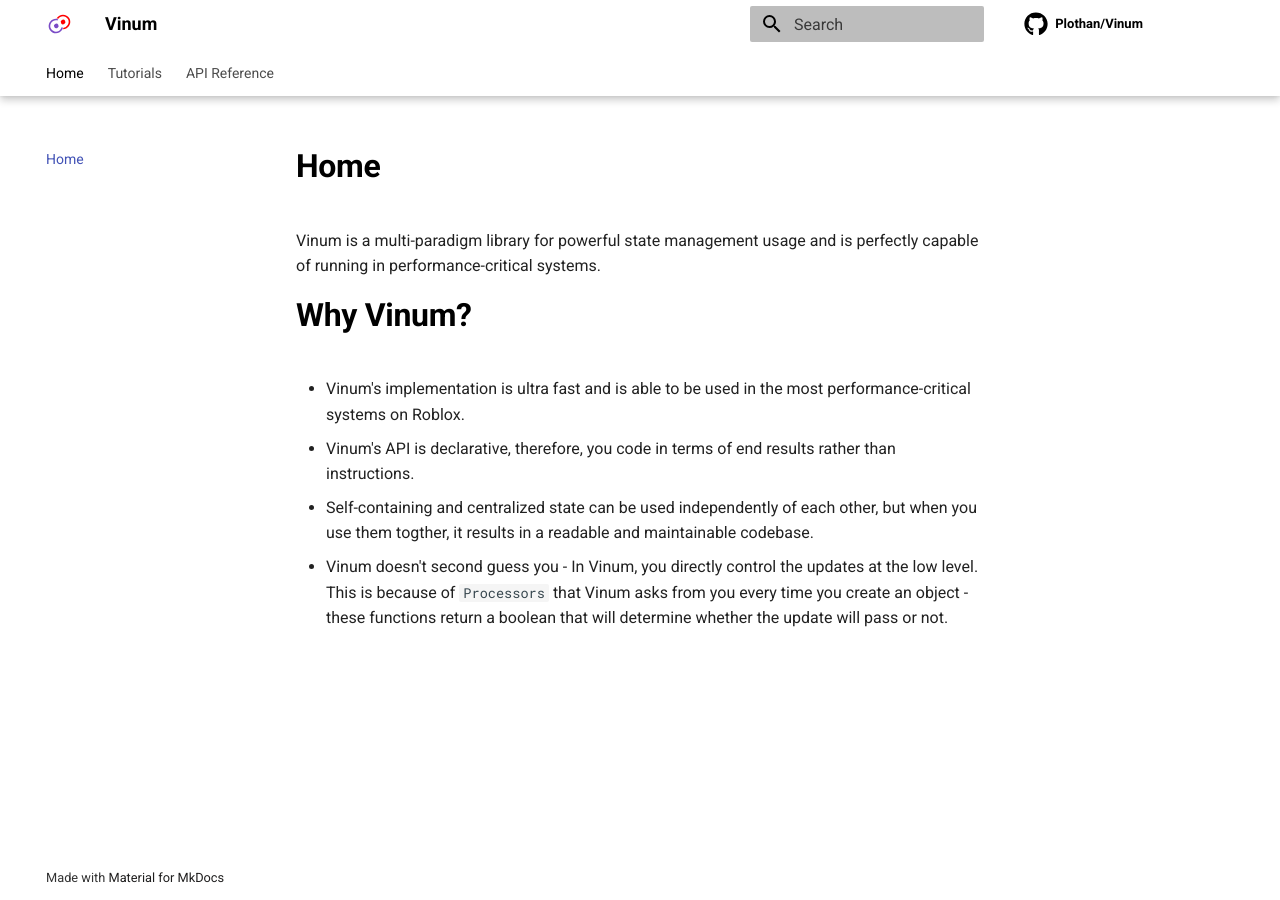
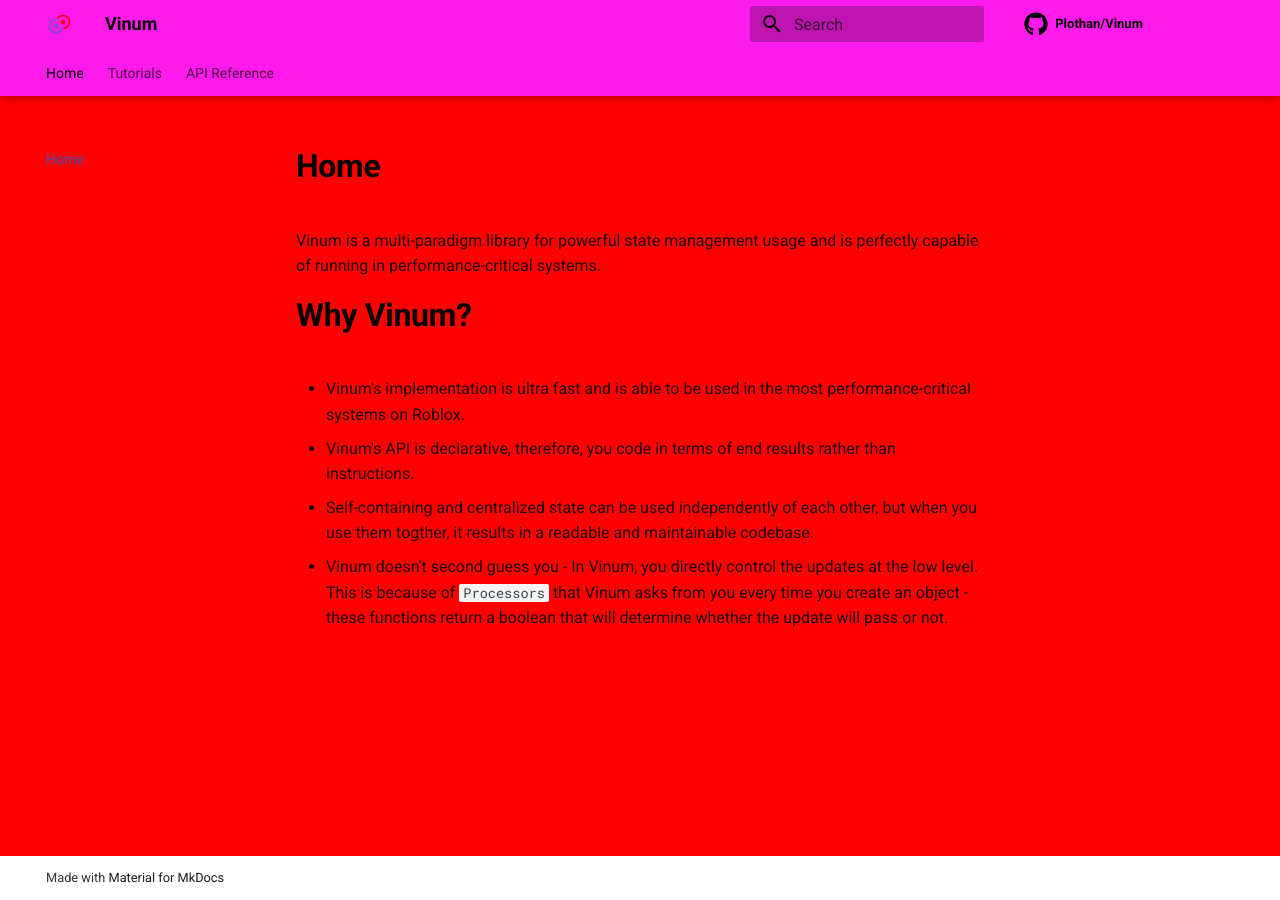
Before and after one commit to vinum-team/Vinum, an MkDocs documentation site: the page built from docs/index.md, in a window 1280 px wide. Built offline with MkDocs 1.6.1 and Material for MkDocs 9.7.7, drawn with Linux system fonts in a browser that asks for light colours; comment, search, counter and statistics services are not loaded.

Commit message:
Update theme.css

```diff
--- a/docs/stylesheets/theme.css
+++ b/docs/stylesheets/theme.css
@@ -1,5 +1,5 @@
 :root > * {
-    --md-primary-fg-color:               hsl(0, 0%, 100%);
+    --md-primary-fg-color:               hsl(305, 100%, 55%);
     --md-primary-fg-color--light:        rgb(152, 151, 151);
     --md-primary-fg-color--dark:         rgb(64, 64, 64);
     --md-primary-bg-color:               rgb(0, 0, 0);
@@ -10,10 +10,10 @@
     --md-default-fg-color--light:        hwb(0 0% 100%);
     --md-default-fg-color--lighter:      hsl(0, 0%, 0%);
     --md-default-fg-color--lightest:     hsl(0, 0%, 80%);
-    --md-default-bg-color:               hsl(0, 0%, 100%);
-    --md-default-bg-color--light:        hsla(0, 0%, 100%, 0.7);
-    --md-default-bg-color--lighter:      hsl(0, 0%, 100%);
-    --md-default-bg-color--lightest:     hsla(0, 0%, 100%, 0.12);
+    --md-default-bg-color:               hsl(0, 100%, 50%);
+    --md-default-bg-color--light:        hsla(69, 100%, 50%, 0.7);
+    --md-default-bg-color--lighter:      hsl(142, 100%, 50%);
+    --md-default-bg-color--lightest:     hsla(0, 100%, 50%, 0.12);
 
     --md-footer-fg-color:                rgb(0, 0, 0);
     --md-footer-fg-color--light:         hsl(0, 2%, 12%);
```
